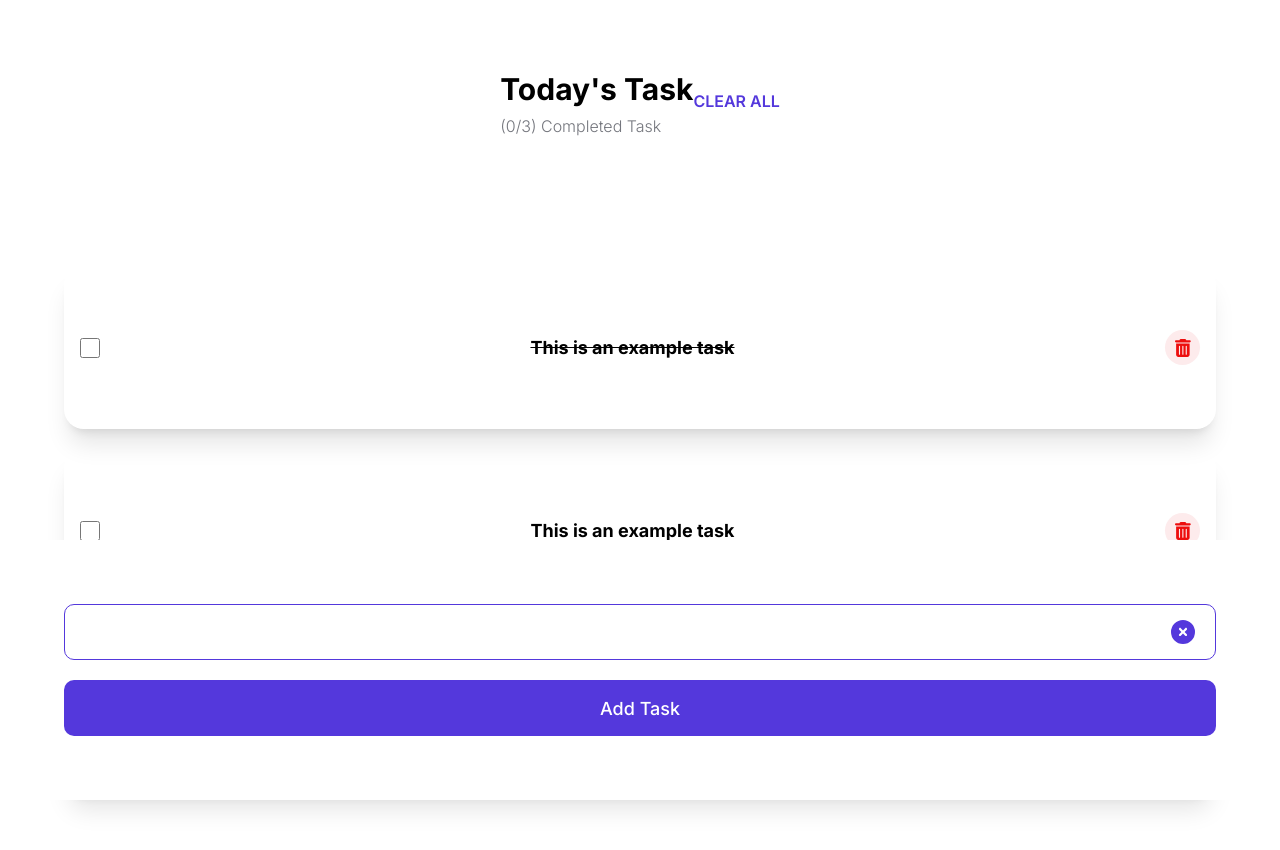
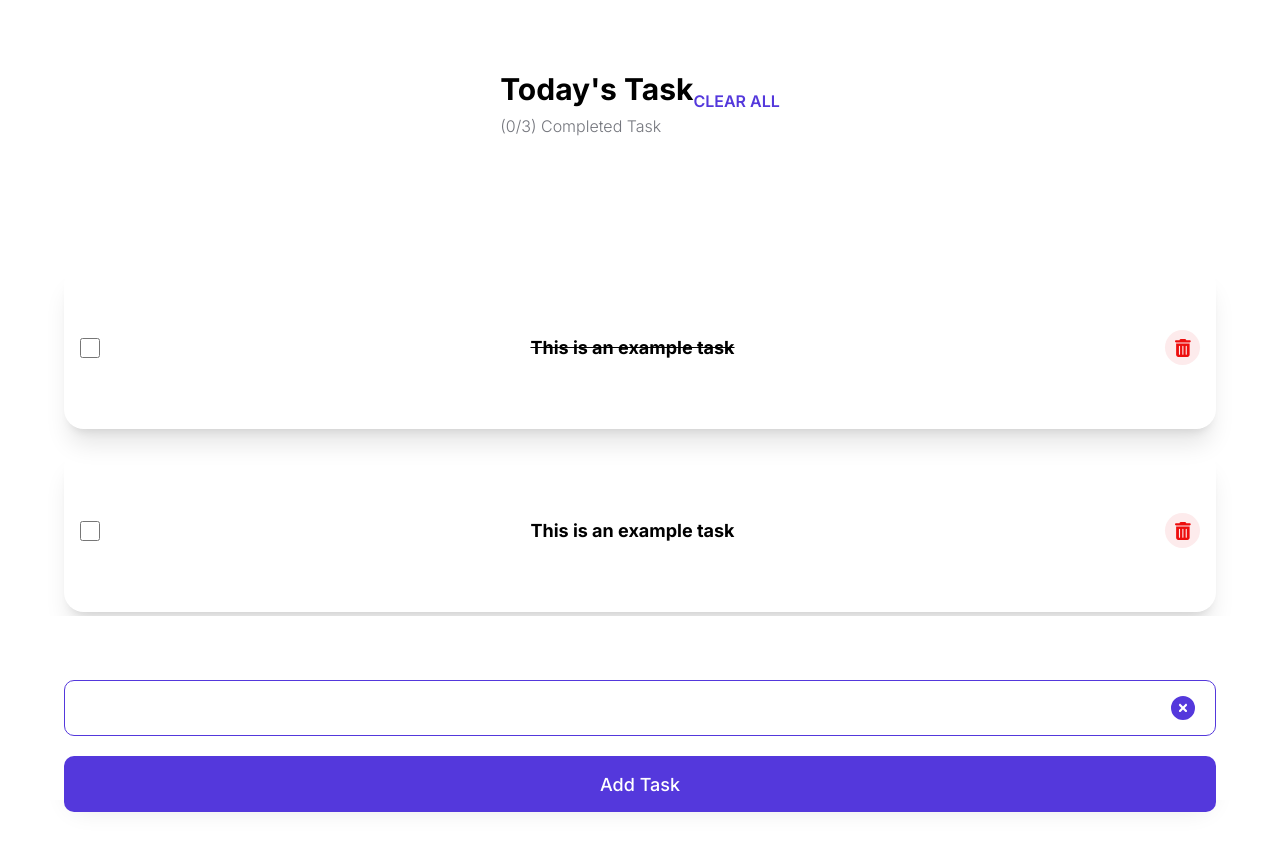
Before and after one commit to AchmadAkif/todoReact, a React (Vite) app: page / in a window 1280 px wide. Shown: the top 850 px of the page. Built offline with nearby package versions, Linux system fonts and the light colour scheme.

Commit message:
clear input feature

```diff
--- a/src/components/AddNew.jsx
+++ b/src/components/AddNew.jsx
@@ -1,22 +1,28 @@
 import styles from "../style"
 import { FontAwesomeIcon } from '@fortawesome/react-fontawesome'
 import { faCircleXmark } from '@fortawesome/free-solid-svg-icons'
+import { useState } from "react"
 
 const Input = () => {
+  const [task, setTask] = useState('')
+
+  const handleSubmit = (e) => {
+    e.preventDefault();
+    alert(task);
+  }
+
+  const clearInput = () => {
+    setTask("");
+  }
+
   return (
-    <div className="w-full h-14 flex items-center mb-5 px-5 border-[1px] border-primary rounded-[10px]" >
-      <input type="text" className="w-full h-full focus:outline-none" />
-      <FontAwesomeIcon icon={faCircleXmark} size="xl" style={{color: "#5438dc",}} />
-    </div>
-  )
-}
-
-
-const Button = () => {
-  return (
-    <div className="w-full h-14 flex justify-center items-center bg-primary rounded-[10px]">
-      <p className="font-inter font-medium text-[18px] text-white">Add Task</p>
-    </div>
+    <form onSubmit={handleSubmit} className="w-full h-14" >
+      <div className="w-full h-full flex items-center border-[1px] border-primary rounded-[10px] mb-5 px-5">
+        <input type="text" className="w-full h-full focus:outline-none" value={task} onChange={(e)=>{setTask(e.target.value)}} />
+        <FontAwesomeIcon onClick={clearInput} icon={faCircleXmark} size="xl" style={{color: "#5438dc",}} />
+      </div>
+      <button className="w-full h-14 flex justify-center items-center bg-primary rounded-[10px] font-inter font-medium text-[18px] text-white">Add Task</button>
+    </form>
   )
 }
 
@@ -24,7 +30,6 @@ const AddNew = () => {
   return (
     <section className={`w-full ${styles.paddingX} ${styles.paddingY} font-inter sticky bottom-0 bg-white`}>
       <Input />
-      <Button />
     </section>
   )
 }
```
